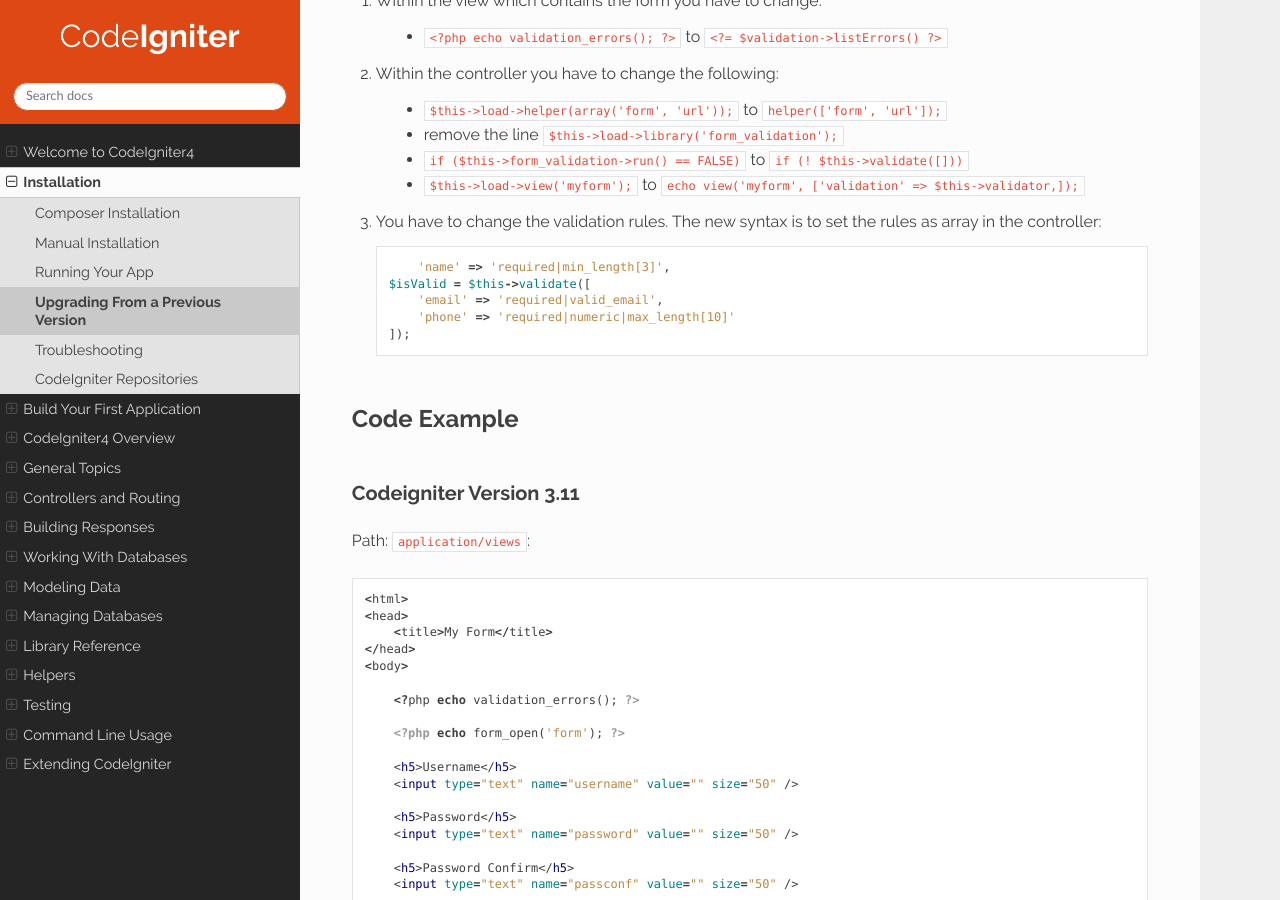
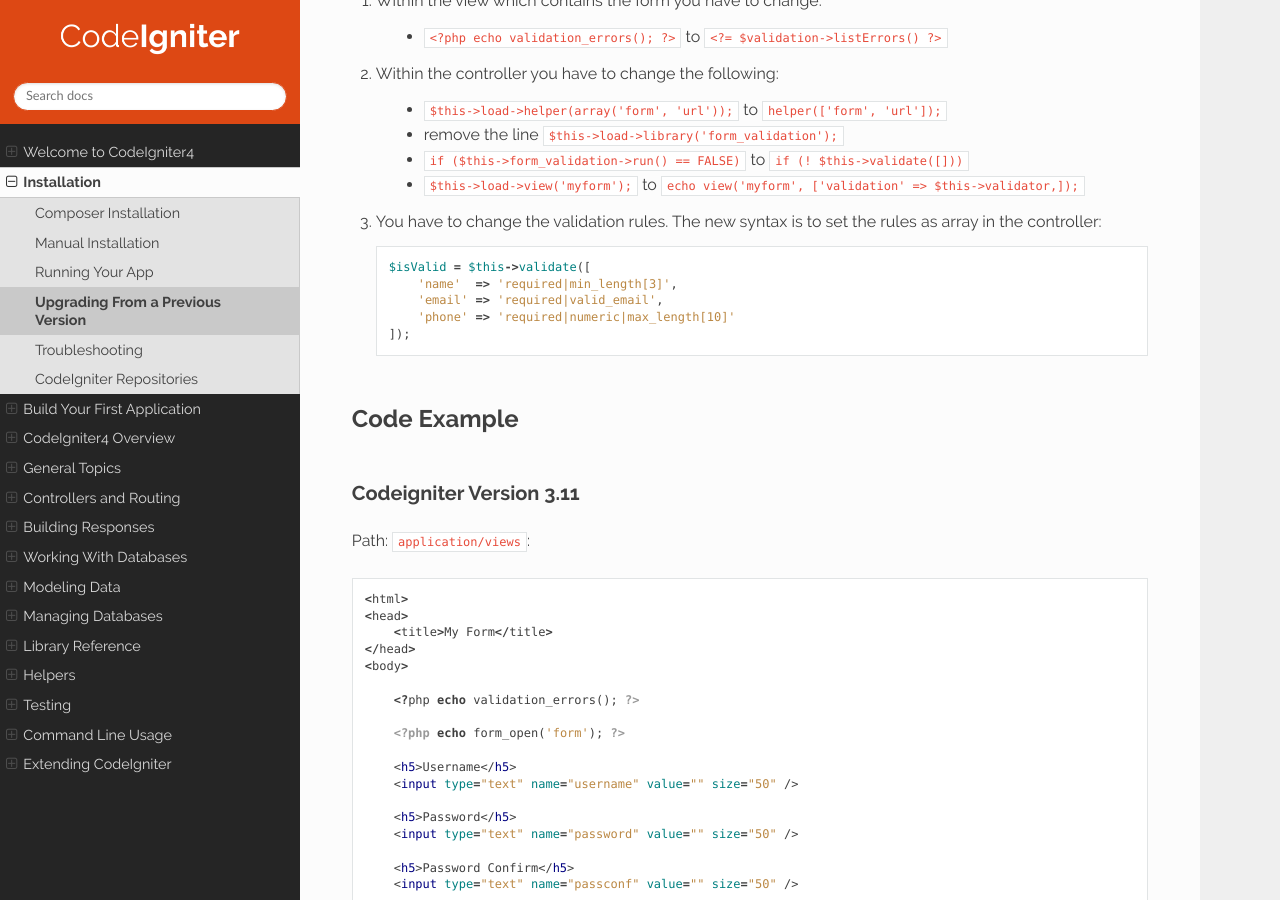
Before and after one commit to NEKOGET/ci4_user_guide_src, a Sphinx documentation site: the page built from source/installation/upgrade_validations.rst, in a window 1280 px wide and 900 px high, scrolled down 590 px. Built offline with Sphinx 7.4.7 and the Read the Docs theme 2.0.0, drawn with Linux system fonts in a browser that asks for light colours.

Commit message:
docs: fix coding style

```diff
--- a/source/installation/upgrade_validations.rst
+++ b/source/installation/upgrade_validations.rst
@@ -32,8 +32,8 @@ Upgrade Guide
 
 3. You have to change the validation rules. The new syntax is to set the rules as array in the controller::
 
-        'name' => 'required|min_length[3]',
     $isValid = $this->validate([
+        'name'  => 'required|min_length[3]',
         'email' => 'required|valid_email',
         'phone' => 'required|numeric|max_length[10]'
     ]);
@@ -152,9 +152,7 @@ Path: ``app/Controllers/``::
                 echo view('myform', [
                     'validation' => $this->validator,
                 ]);
-            }
-            else
-            {
+            } else {
                 echo view('formsuccess');
             }
         }
```
